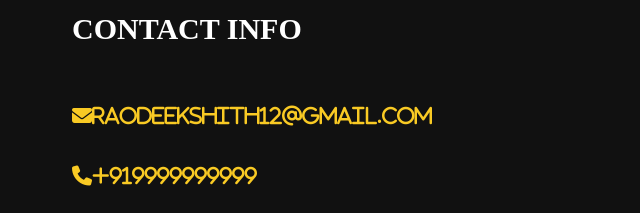
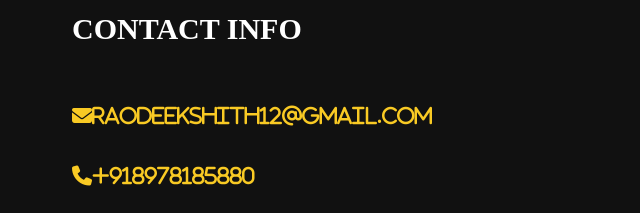
Before and after one commit to deekshithy1/DEEKSHITH-RAO, a plain HTML site: page index.html in a window 1280 px wide. Shown: the part 3862-4075 px from the top of the page, 336-976 px from the left. Drawn offline with nearby package versions, Linux system fonts and the light colour scheme; a web font is replaced by a local one.

Commit message:
Update index.html

```diff
--- a/index.html
+++ b/index.html
@@ -91,7 +91,7 @@
             <h3 class="title">Contact info</h3>
             <div class="info">
                 <h3><i class="fas fa-envelope">raodeekshith12@gmail.com</i></h3>
-                <h3><i class="fas fa-phone">+919999999999</i></h3>
+                <h3><i class="fas fa-phone">+918978185880</i></h3>
                 <h3><i class="fas fa-adress">Hyderabad</i></h3>
 
                 <button type="submit" class="btn">send</button>
```
